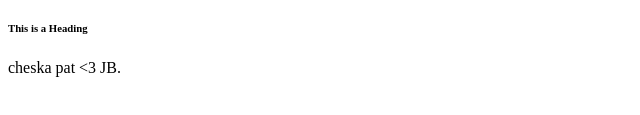
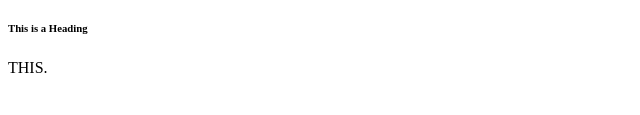
Before and after one commit to adescobal3/CS1130, a plain HTML site: page index.html in a window 1280 px wide. Shown: the part 229-344 px from the top of the page, 0-640 px from the left. Drawn offline with Linux system fonts and the light colour scheme.

Commit message:
Update index.html

```diff
--- a/index.html
+++ b/index.html
@@ -11,7 +11,7 @@
 <h4>This is a Heading</h4>
 <h5>This is a Heading</h5>
 <h6>This is a Heading</h6>
-<p>cheska pat <3 JB.</p>
+<p> THIS.</p>
 
 </body>
 </html>
```
